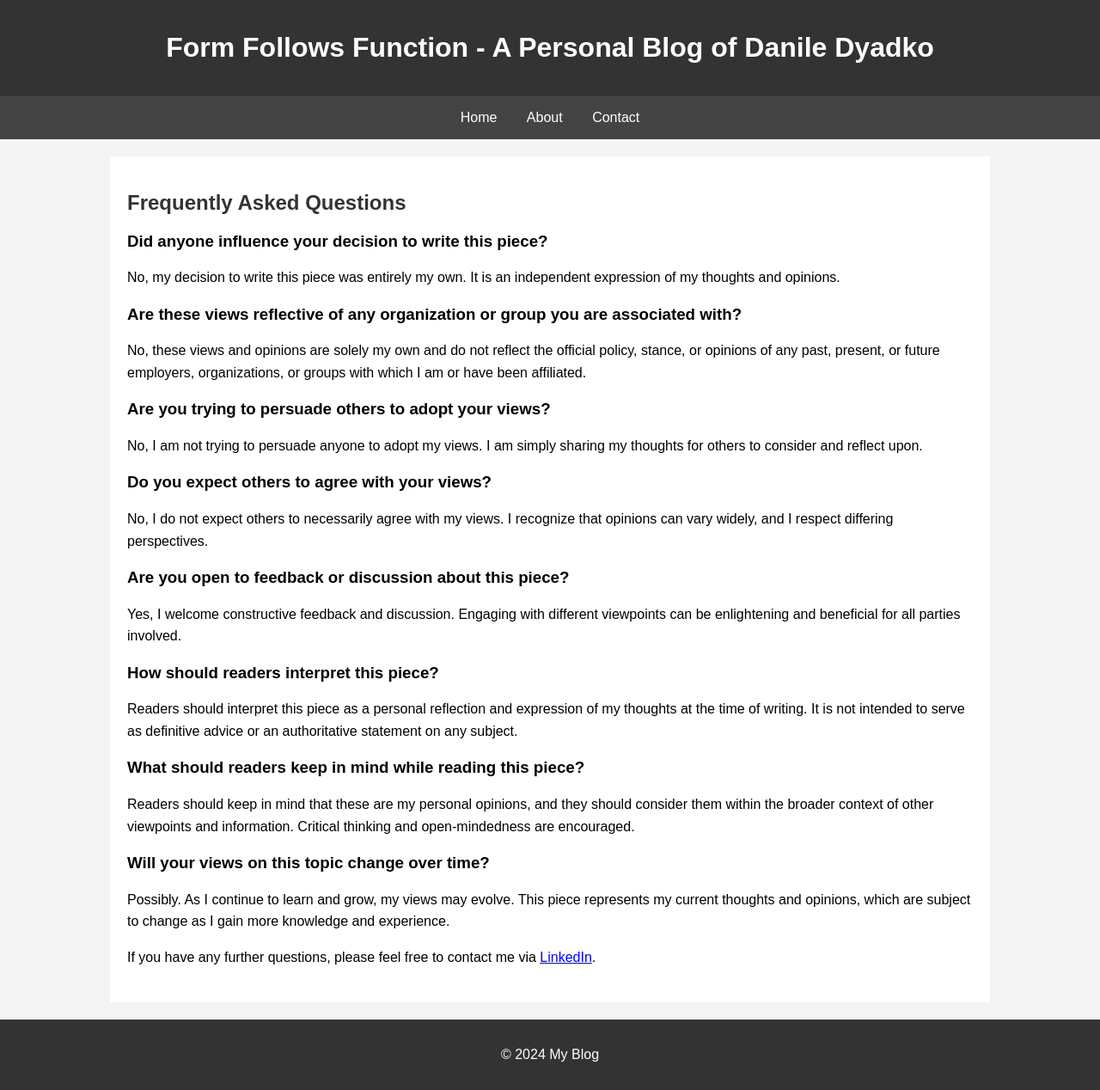
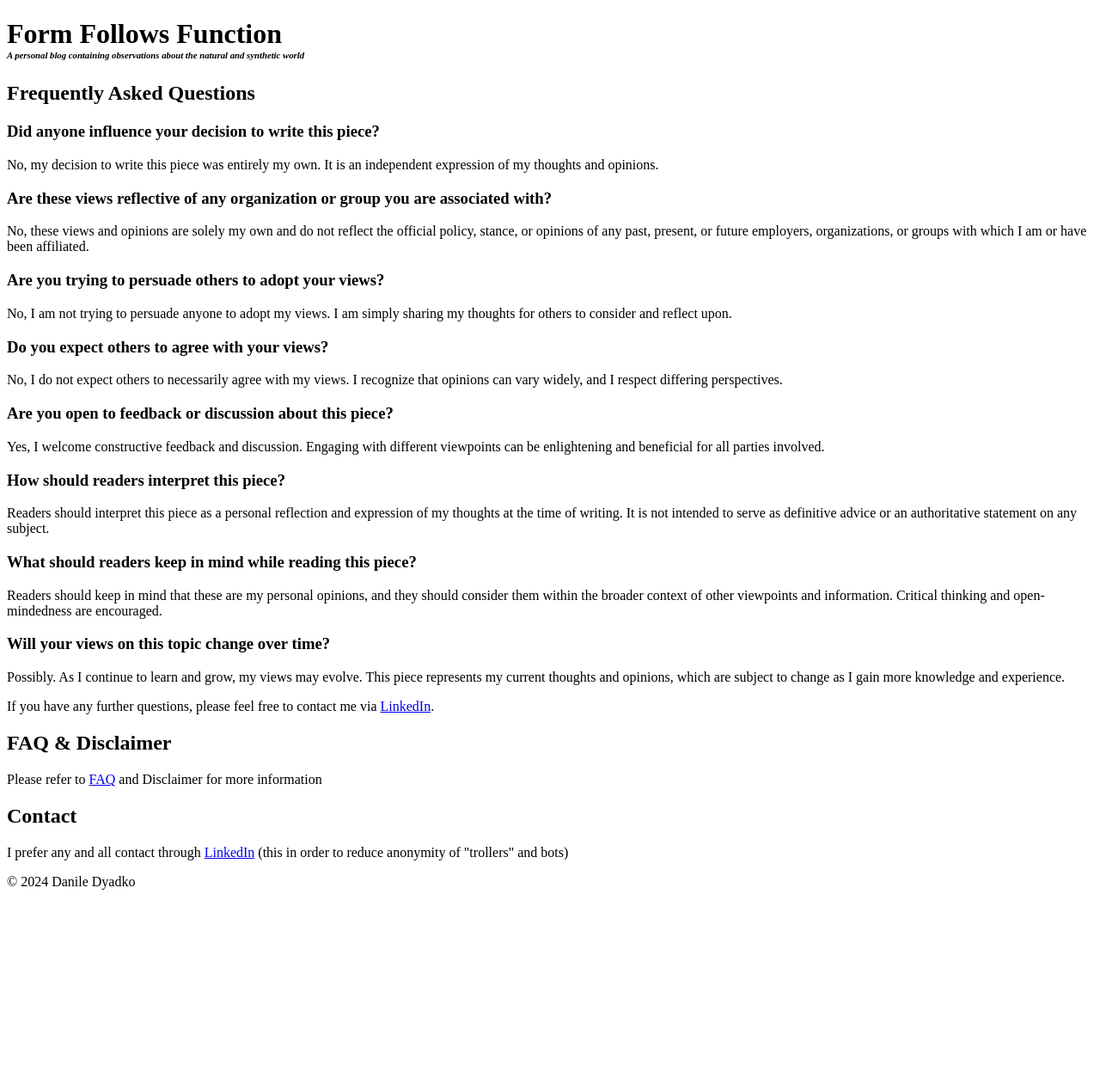
Before and after one commit to ddyadko/ddyadko.github.io, a plain HTML site: page faq.html in a window 1280 px wide. Shown: the whole page at 86% size. After the commit the page ends 1051 px from the top, so only its background shows below. Drawn offline with Linux system fonts and the light colour scheme.

Commit message:
Update faq.html

```diff
--- a/faq.html
+++ b/faq.html
@@ -3,73 +3,16 @@
 <head>
     <meta charset="UTF-8">
     <meta name="viewport" content="width=device-width, initial-scale=1.0">
-    <title>Form Follows Function - A Personal Blog of Danile Dyadko</title>
-    <style>
-        body {
-            font-family: Arial, sans-serif;
-            margin: 0;
-            padding: 0;
-            background-color: #f4f4f4;
-        }
-        header {
-            background: #333;
-            color: #fff;
-            padding: 1rem 0;
-            text-align: center;
-        }
-        nav {
-            background: #444;
-            padding: 1rem;
-            text-align: center;
-        }
-        nav a {
-            color: #fff;
-            margin: 0 15px;
-            text-decoration: none;
-        }
-        .container {
-            width: 80%;
-            margin: auto;
-            overflow: hidden;
-        }
-        main {
-            padding: 20px;
-            background: #fff;
-            margin-top: 20px;
-        }
-        footer {
-            background: #333;
-            color: #fff;
-            text-align: center;
-            padding: 1rem 0;
-            margin-top: 20px;
-        }
-        .post {
-            margin-bottom: 20px;
-        }
-        .post h2 {
-            color: #333;
-        }
-        .post p {
-            line-height: 1.6;
-        }
-    </style>
+    <title>Form Follows Function</title>
 </head>
 <body>
     <header>
-        <div class="container">
-            <h1>Form Follows Function - A Personal Blog of Danile Dyadko</h1>
-        </div>
+        <h1 style="margin-bottom: 0;">Form Follows Function</h1>
+        <h6 style="margin-top: 0; font-style: italic;">A personal blog containing observations about the natural and synthetic world</h6>
+        </nav>
     </header>
-    <nav>
-        <div class="container">
-            <a href="#">Home</a>
-            <a href="faq.html">About</a>
-            <a href="#">Contact</a>
-        </div>
-    </nav>
-    <div class="container">
-        <main>
+
+    <main>
             <article class="post">
                    <h2>Frequently Asked Questions</h2>
 
@@ -100,9 +43,17 @@
     <p>If you have any further questions, please feel free to contact me via <a href="your_linkedin_profile_link">LinkedIn</a>.</p>
             </article>
         </main>
-    </div>
+        <section id="about">
+            <h2>FAQ & Disclaimer</h2>
+            <p>Please refer to <a href="faq.html">FAQ</a> and Disclaimer for more information</p>
+        </section>
+        <section id="contact">
+            <h2>Contact</h2>
+            <p>I prefer any and all contact through <a href="www.linkedin.com/in/ddyadko">LinkedIn</a> (this in order to reduce anonymity of "trollers" and bots)</p>
+        </section>
+    </main>
     <footer>
-        <p>&copy; 2024 My Blog</p>
+        <p>&copy; 2024 Danile Dyadko</p>
     </footer>
 </body>
 </html>
```
